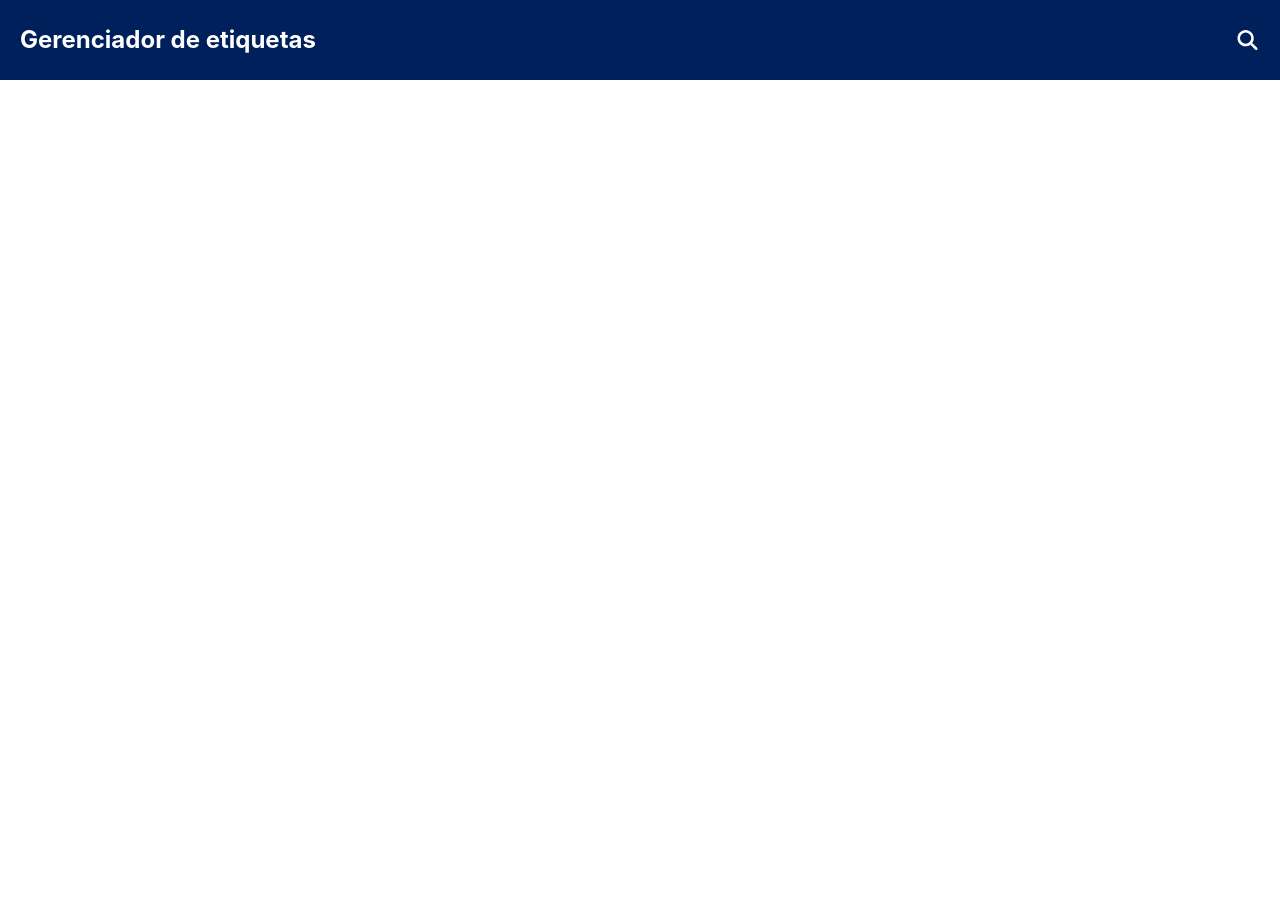
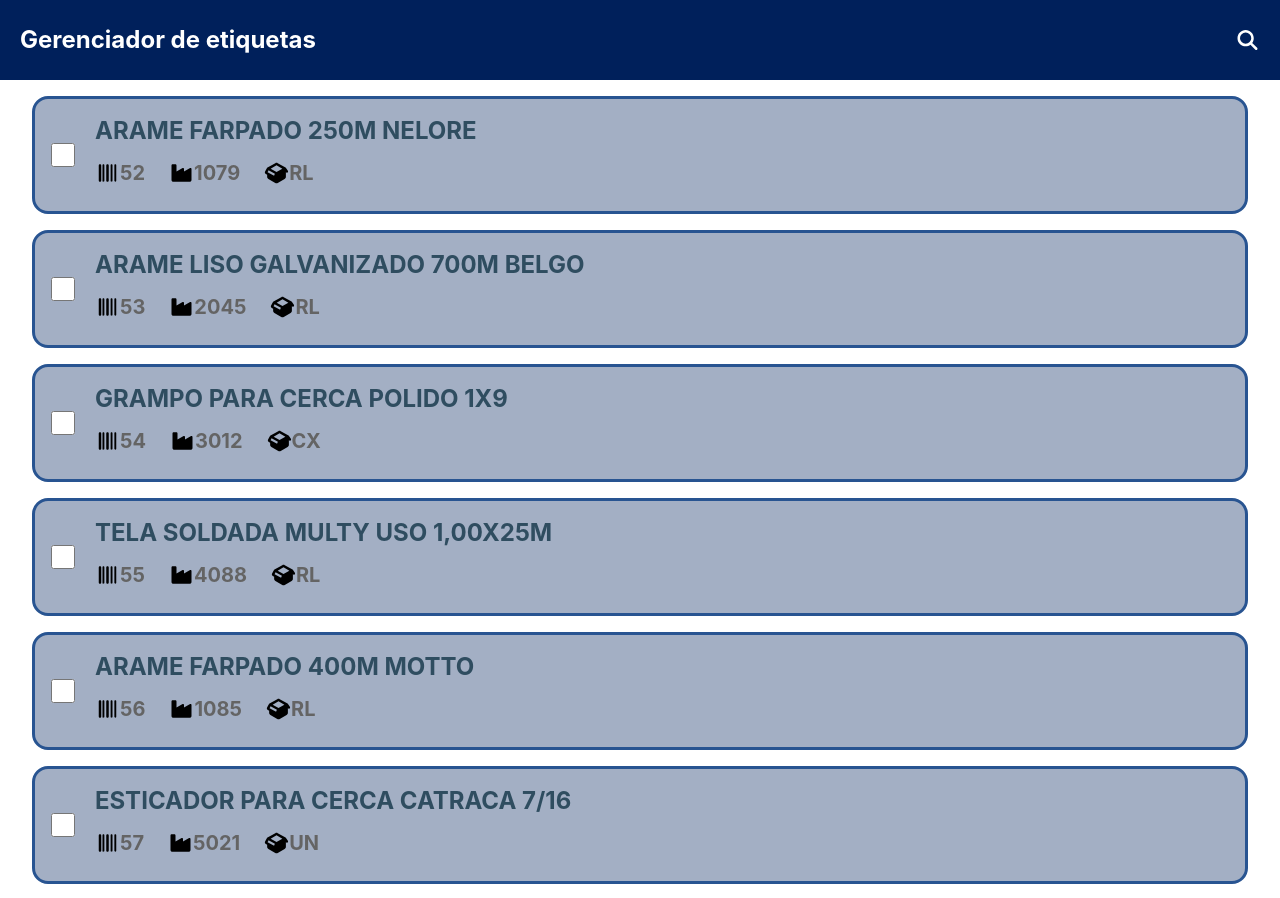
Before and after one commit to alexsandro49/label_generator, a Vue app: page / in a window 1280 px wide. Shown: the top 898 px of the page. Before the commit the page ends 800 px from the top, so only its background shows below. Built offline with nearby package versions, Linux system fonts and the light colour scheme.

Commit message:
feat: product card

```diff
--- a/src/App.vue
+++ b/src/App.vue
@@ -1,7 +1,9 @@
 <script setup lang="ts">
 import HeaderComponent from './components/HeaderComponent.vue';
+import ProductListComponent from './components/ProductListComponent.vue';
 </script>
 
 <template>
   <HeaderComponent />
+  <ProductListComponent />
 </template>
--- /dev/null
+++ b/src/assets/products.json
@@ -0,0 +1,56 @@
+[
+  {
+    "name": "ARAME FARPADO 250M NELORE",
+    "code": 52,
+    "factoryCode": 1079,
+    "package": "RL"
+  },
+  {
+    "name": "ARAME LISO GALVANIZADO 700M BELGO",
+    "code": 53,
+    "factoryCode": 2045,
+    "package": "RL"
+  },
+  {
+    "name": "GRAMPO PARA CERCA POLIDO 1X9",
+    "code": 54,
+    "factoryCode": 3012,
+    "package": "CX"
+  },
+  {
+    "name": "TELA SOLDADA MULTY USO 1,00X25M",
+    "code": 55,
+    "factoryCode": 4088,
+    "package": "RL"
+  },
+  {
+    "name": "ARAME FARPADO 400M MOTTO",
+    "code": 56,
+    "factoryCode": 1085,
+    "package": "RL"
+  },
+  {
+    "name": "ESTICADOR PARA CERCA CATRACA 7/16",
+    "code": 57,
+    "factoryCode": 5021,
+    "package": "UN"
+  },
+  {
+    "name": "ARAME OVALADO 1250M Z-700",
+    "code": 58,
+    "factoryCode": 2090,
+    "package": "RL"
+  },
+  {
+    "name": "TELA MOSQUITEIRO NYLON 1,20X50M",
+    "code": 59,
+    "factoryCode": 4150,
+    "package": "RL"
+  },
+  {
+    "name": "CONCERTINA SIMPLES 45CM X 8M",
+    "code": 60,
+    "factoryCode": 6033,
+    "package": "UN"
+  }
+]
--- /dev/null
+++ b/src/components/ListCardComponent.vue
@@ -0,0 +1,53 @@
+<script setup lang="ts">
+import { FontAwesomeIcon } from '@fortawesome/vue-fontawesome';
+import { faBarcode } from '@fortawesome/free-solid-svg-icons';
+import { faIndustry } from '@fortawesome/free-solid-svg-icons';
+import { faBoxOpen } from '@fortawesome/free-solid-svg-icons';
+
+const props = defineProps<{
+  product: { name: string,
+  code: number,
+  factoryCode: number,
+  package: string};
+}>();
+</script>
+
+<template>
+  <div class="w-full flex gap-5 box-content bg-[#A3AFC4] h-20 rounded-2xl border-dusk-blue border-3 p-4">
+    <input
+      class="w-6 accent-dusk-blue"
+      type="checkbox"
+      name="statusCheckbox"
+    >
+
+    <span class="box-content h-18 flex flex-col justify-between">
+      <h1 class="text-2xl font-bold text-[#2f4d60]">{{ props.product.name }}</h1>
+
+      <span class="flex gap-6 text-xl font-bold text-[#646464]">
+        <span class="flex items-center">
+          <FontAwesomeIcon
+            class="text-black text-xl cursor-pointer"
+            :icon="faBarcode"
+          />
+          <p>{{ props.product.code }}</p>
+        </span>
+
+        <span class="flex items-center">
+          <FontAwesomeIcon
+            class="text-black text-xl cursor-pointer"
+            :icon="faIndustry"
+          />
+          <p>{{ props.product.factoryCode }}</p>
+        </span>
+
+        <span class="flex items-center">
+          <FontAwesomeIcon
+            class="text-black text-xl cursor-pointer"
+            :icon="faBoxOpen"
+          />
+          <p>{{ props.product.package }}</p>
+        </span>
+      </span>
+    </span>
+  </div>
+</template>
--- /dev/null
+++ b/src/components/ProductListComponent.vue
@@ -0,0 +1,18 @@
+<script setup lang="ts">
+import ListCardComponent from './ListCardComponent.vue';
+import products from '../assets/products.json';
+</script>
+
+<template>
+  <main
+    class="bg-white w-full h-full box-content py-4"
+  >
+    <div
+      v-for="(product) in products"
+      :key="product.code"
+      class="flex items-center px-8 pb-4"
+    >
+      <ListCardComponent :product />
+    </div>
+  </main>
+</template>
```
